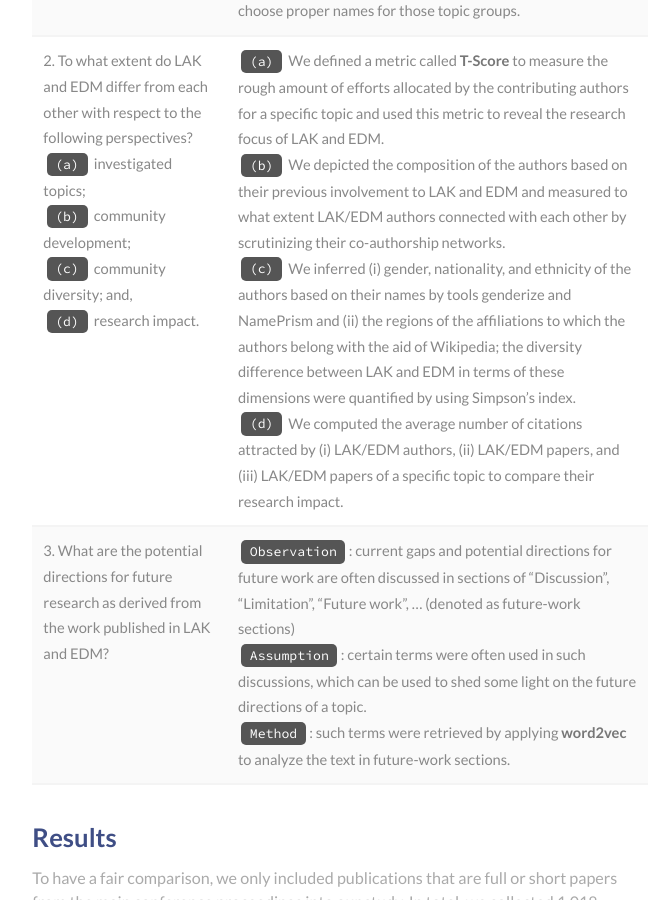
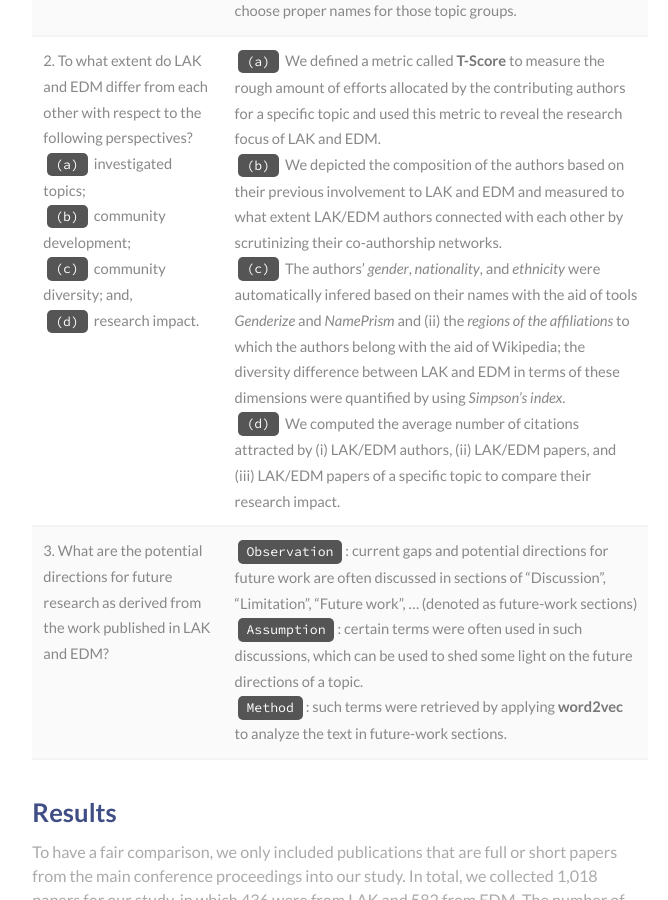
Before and after one commit to AngusGLChen/__angusglchen.github.io, a Jekyll site: the page built from _posts/2020-03-27-LAK2020_Lets.md, in a window 1280 px wide and 900 px high, scrolled down 1162 px. Shown: the whole window, without its empty margins (153-821 px from the left). Built offline with Jekyll 4.4.1, drawn with Linux system fonts in a browser that asks for light colours.

Commit message:
Mar 27, 2020

```diff
--- a/_posts/2020-03-27-LAK2020_Lets.md
+++ b/_posts/2020-03-27-LAK2020_Lets.md
@@ -29,7 +29,7 @@ which was the joint efforts with Vitor Rolim, Rafael Ferreira Mello, and Dragan
 | Research Questions                                                                                                                                                                                                                             | Methods                                                                                                                                                                                                                                                                                                                                                                                                                                                                                                                                                                                                                                                                                                                                                                                                                                                                                                                                                                                         |
 |------------------------------------------------------------------------------------------------------------------------------------------------------------------------------------------------------------------------------------------------|-------------------------------------------------------------------------------------------------------------------------------------------------------------------------------------------------------------------------------------------------------------------------------------------------------------------------------------------------------------------------------------------------------------------------------------------------------------------------------------------------------------------------------------------------------------------------------------------------------------------------------------------------------------------------------------------------------------------------------------------------------------------------------------------------------------------------------------------------------------------------------------------------------------------------------------------------------------------------------------------------|
 | 1. What topics are commonly investigated in LAK and EDM?                                                                                                                                                                                       | `(a)` The titles and abstracts of papers were used as input for a hierarchical topic modeling method ([HLTM](https://github.com/kmpoon/hlta)), which classified the papers into different topic groups;<br>`(b)` Three domain experts were recruited to manually choose proper names for those topic groups.                                                                                                                                                                                                                                                                                                                                                                                                                                                                                                                                                                                                                                                                                                                     |
-| 2. To what extent do LAK and EDM differ from each other with respect to the following perspectives?<br>   `(a)` investigated topics;<br>   `(b)` community development;<br>   `(c)` community diversity; and,<br>   `(d)` research impact. | `(a)` We defined a metric called **T-Score** to measure the rough amount of efforts allocated by the contributing authors for a specific topic and used this metric to reveal the research focus of LAK and EDM.<br>`(b)` We depicted the composition of the authors based on their previous involvement to LAK and EDM and measured to what extent LAK/EDM authors connected with each other by scrutinizing their co-authorship networks.<br>`(c)` We inferred (i) gender, nationality, and ethnicity of the authors based on their names by tools genderize and NamePrism and (ii) the regions of the affiliations to which the authors belong with the aid of Wikipedia; the diversity difference between LAK and EDM in terms of these dimensions were quantified by using Simpson's index.<br>`(d)` We computed the average number of citations attracted by (i) LAK/EDM authors, (ii) LAK/EDM papers, and (iii) LAK/EDM papers of a specific topic to compare their research impact. |
+| 2. To what extent do LAK and EDM differ from each other with respect to the following perspectives?<br>   `(a)` investigated topics;<br>   `(b)` community development;<br>   `(c)` community diversity; and,<br>   `(d)` research impact. | `(a)` We defined a metric called **T-Score** to measure the rough amount of efforts allocated by the contributing authors for a specific topic and used this metric to reveal the research focus of LAK and EDM.<br>`(b)` We depicted the composition of the authors based on their previous involvement to LAK and EDM and measured to what extent LAK/EDM authors connected with each other by scrutinizing their co-authorship networks.<br>`(c)` The authors' *gender*, *nationality*, and *ethnicity* were automatically infered based on their names with the aid of tools *Genderize* and *NamePrism* and (ii) the *regions of the affiliations* to which the authors belong with the aid of Wikipedia; the diversity difference between LAK and EDM in terms of these dimensions were quantified by using *Simpson's index*.<br>`(d)` We computed the average number of citations attracted by (i) LAK/EDM authors, (ii) LAK/EDM papers, and (iii) LAK/EDM papers of a specific topic to compare their research impact. |
 | 3. What are the potential directions for future research as derived from the work published in LAK and EDM?                                                                                                                                    | `Observation`: current gaps and potential directions for future work are often discussed in sections of “Discussion”, “Limitation”, “Future work”, … (denoted as future-work sections)<br>`Assumption`: certain terms were often used in such discussions, which can be used to shed some light on the future directions of a topic.<br>`Method`: such terms were retrieved by applying **word2vec** to analyze the text in future-work sections.
 
 
```
